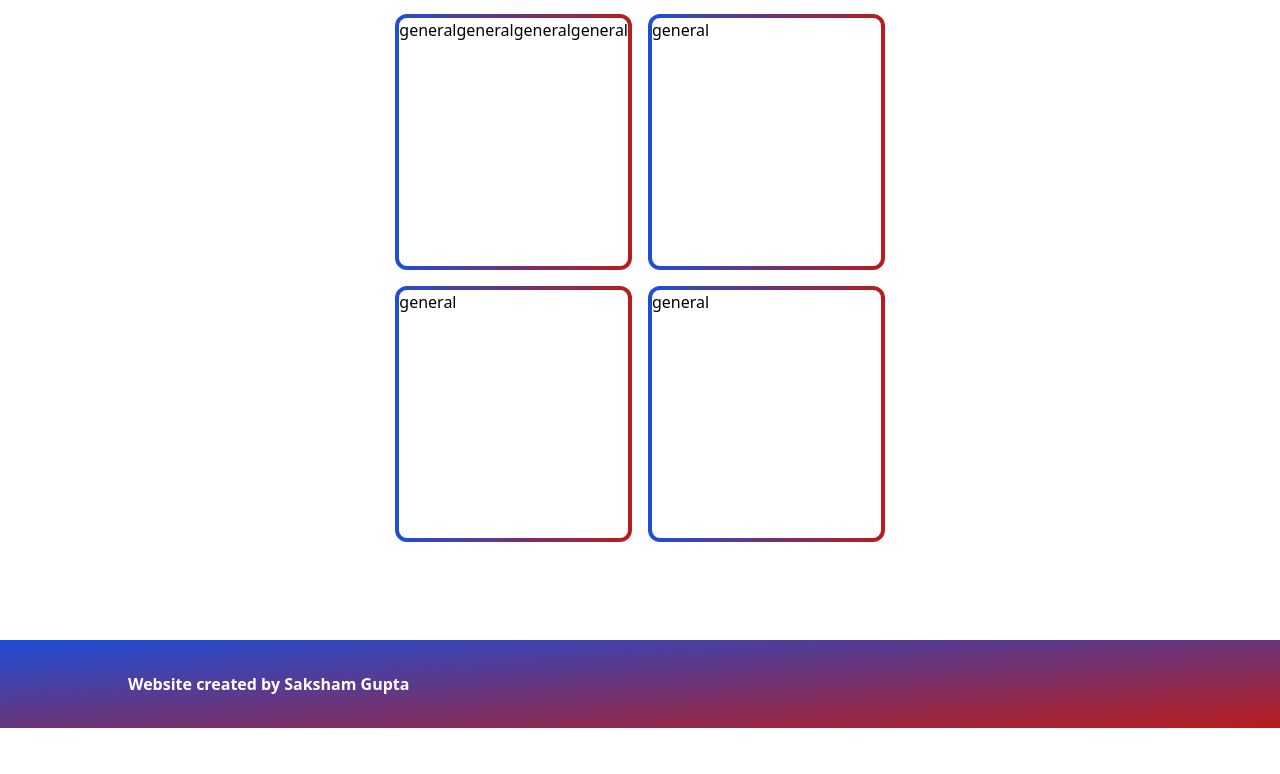
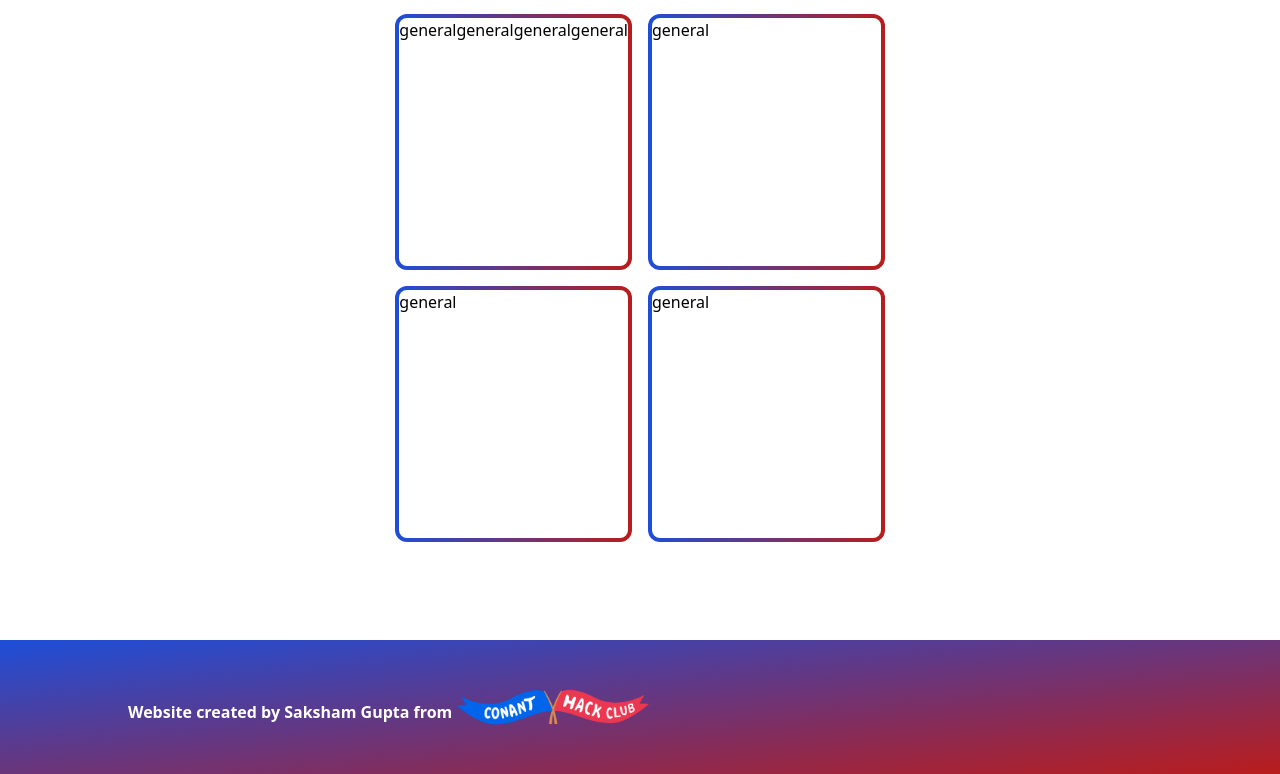
Before and after one commit to Socksham/hack211, a React (Create React App) app: page / in a window 1280 px wide. Shown: the part 3360-4134 px from the top of the page. Before the commit the page ends 4088 px from the top, so only its background shows below. Built offline with nearby package versions, Linux system fonts and the light colour scheme.

Commit message:
Footer Updates

```diff
--- a/src/components/Footer.js
+++ b/src/components/Footer.js
@@ -2,8 +2,9 @@ import React from 'react';
 
 const Footer = () => {
     return (
-        <div className='bg-gradient-to-tl from-red-700 to-blue-700 px-32 py-8'>
-            <p className='text-md text-white font-semibold'>Website created by Saksham Gupta</p>
+        <div className='flex flex-row bg-gradient-to-tl from-red-700 to-blue-700 px-32 py-8'>
+            <p className='text-md text-white font-semibold mt-7'>Website created by Saksham Gupta from</p>
+            <a href="https://conant.hackclub.com"><img src='chc.png' width="200" height="35" alt='chc'></img></a>
         </div>
     );
 };
```
